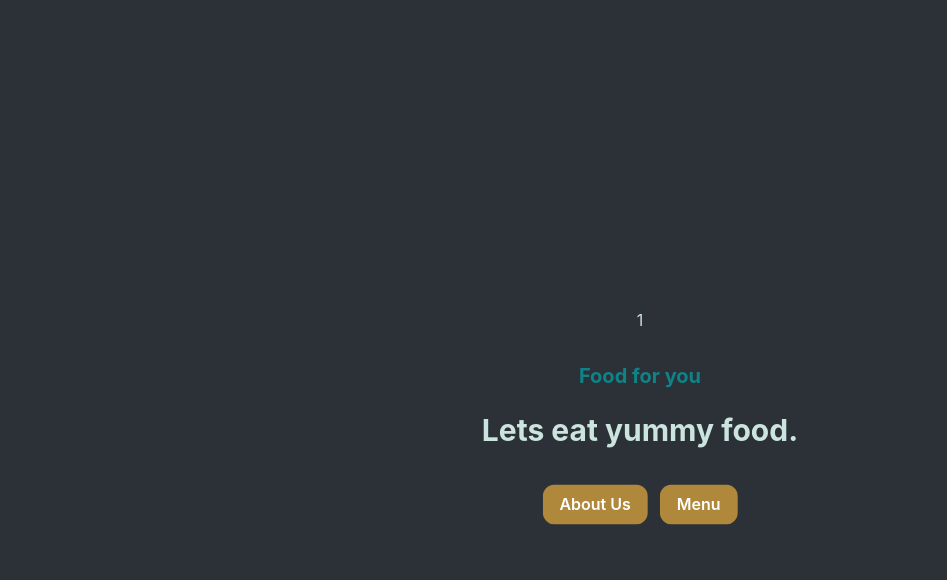
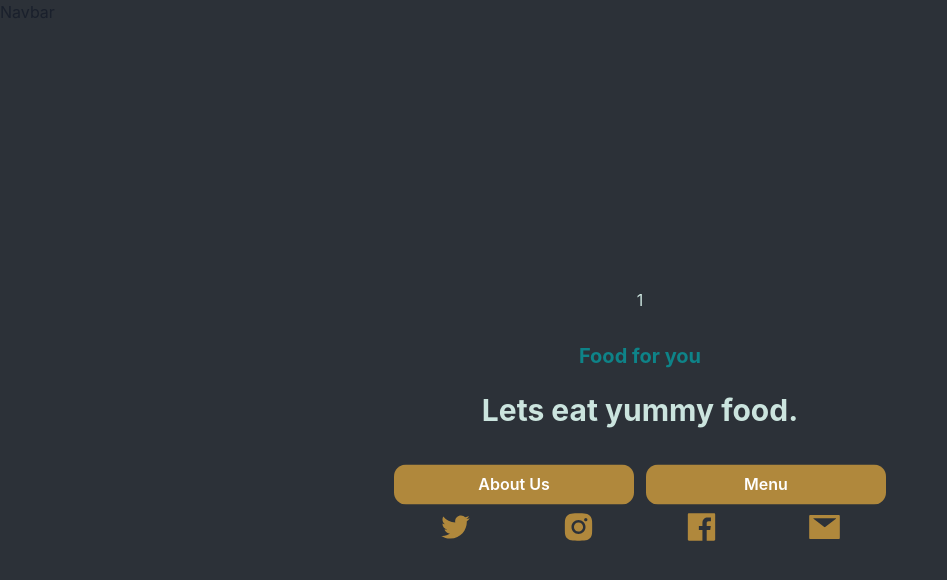
Before and after one commit to avinaash-sharma/restaurant-customer-page, a React (Vite) app: page /welcome/1 in a window 1280 px wide. Shown: the top 580 px of the page, without its empty margins (0-947 px from the left). Built offline with nearby package versions, Linux system fonts and the light colour scheme.

Commit message:
routing simplified

```diff
--- a/src/App.jsx
+++ b/src/App.jsx
@@ -1,11 +1,13 @@
 import { Container, useColorModeValue } from "@chakra-ui/react";
 import "./App.css";
 import { Routes, Route } from "react-router-dom";
+import Navbar from "./components/commonComponents/Navbar.jsx";
 import Welcome from "./components/screens/client/Welcome";
 
 function App() {
   return (
     <div className="App">
+    <Navbar />
       <Container maxW="container.sm">
         <div bg={useColorModeValue("gray.50", "gray.800")}>
           <Routes>
--- /dev/null
+++ b/src/components/commonComponents/socialLink/SocialLinks.jsx
@@ -0,0 +1,18 @@
+import { Box, Text } from "@chakra-ui/react";
+import React from "react";
+import { AiOutlineTwitter, AiFillInstagram, AiFillFacebook, AiFillMail } from "react-icons/ai";
+
+const SocialLinks = () => {
+  return (
+    <div>
+      <div className="socialLinksContainer">
+        <AiOutlineTwitter color="#B0883C" size="35" />
+        <AiFillInstagram  color="#B0883C" size="35"/>
+        <AiFillFacebook  color="#B0883C" size="35"/>
+        <AiFillMail  color="#B0883C" size="35"/>
+      </div>
+    </div>
+  );
+};
+
+export default SocialLinks;
--- /dev/null
+++ b/src/components/commonComponents/socialLink/index.jsx
@@ -0,0 +1,8 @@
+import React from "react";
+import SocialLinks from "./SocialLinks.jsx";
+import "./styles.css";
+// import Welcome from "./Welcome";
+
+const index = () => {return <SocialLinks />};
+
+export default index;
--- /dev/null
+++ b/src/components/commonComponents/socialLink/styles.css
@@ -0,0 +1,7 @@
+.socialLinksContainer{
+    display: flex;
+    flex: 1;
+    flex-direction: row;
+    padding-top: 5px;
+    justify-content: space-around;
+}
--- a/src/components/screens/client/Welcome/Welcome.jsx
+++ b/src/components/screens/client/Welcome/Welcome.jsx
@@ -1,38 +1,65 @@
-import {   Text,  Heading,  Button,  Stack,  AbsoluteCenter, Center } from "@chakra-ui/react";
+import {
+  Text,
+  Heading,
+  Button,
+  Stack,
+  AbsoluteCenter,
+  Center,
+  useBreakpointValue,
+} from "@chakra-ui/react";
 import React from "react";
-import { SiFoodpanda } from 'react-icons/si';
-import { MdFastfood } from 'react-icons/md';
+import { SiFoodpanda } from "react-icons/si";
+import { MdFastfood } from "react-icons/md";
 import { useParams } from "react-router";
-
-
+import SocialLinks from "../../../commonComponents/socialLink/index.jsx";
 
 const Welcome = () => {
   const params = useParams();
-  console.log("🚀 ~ file: Welcome.jsx:10 ~ Welcome ~ params:", params)
+  const buttonSize = useBreakpointValue(["sm", "md"]);
+  console.log("🚀 ~ file: Welcome.jsx:10 ~ Welcome ~ params:", params);
 
   return (
     <div>
-
       <AbsoluteCenter className="welcomeBody">
-    <Center padding={{base: 2, md: 4}}>{params.name === "FoodPanda" ? <SiFoodpanda color="#B0883C" size="40"/> : params.name === "FastFood" ? <MdFastfood color="white" size="40" /> : null}</Center>
-      <Stack spacing={{ base: '6', md: '8' }}>
-      <Center><Text color="primaryText">{params.name}</Text></Center>
-        <Stack spacing={{ base: '4', md: '5' }} align="center">
-          <Heading size={{ base: 'sm', md: 'md' }} color="secondaryText">Food for you</Heading>
-          <Text as='b' color="primaryText" maxW="2xl" textAlign="center" fontSize="3xl">
+        <Center padding={{ base: 2, md: 4 }}>
+          {params.name === "FoodPanda" ? (
+            <SiFoodpanda color="#B0883C" size="40" />
+          ) : params.name === "FastFood" ? (
+            <MdFastfood color="white" size="40" />
+          ) : null}
+        </Center>
+        <Stack spacing={{ base: "6", md: "8" }}>
+          <Center>
+            <Text color="primaryText">{params.name}</Text>
+          </Center>
+          <Stack spacing={{ base: "4", md: "5" }} align="center">
+            <Heading size={{ base: "sm", md: "md" }} color="secondaryText">
+              Food for you
+            </Heading>
+            <Text
+              as="b"
+              color="primaryText"
+              maxW="2xl"
+              textAlign="center"
+              fontSize="3xl"
+            >
               Lets eat yummy food.
             </Text>
           </Stack>
-        <Stack spacing="3" direction={{ base: 'column', sm: 'row' }} justify="center">
-          <Button variant="primary" size="md">
+          <Stack
+            spacing="3"
+            direction={{ base: "column", sm: "row" }}
+            justify="center"
+          >
+            <Button variant="primary" size={buttonSize} w={[300, 200, 60]}>
               About Us
             </Button>
-          <Button variant="primary" size="md">
+            <Button variant="primary" size={buttonSize} w={[300, 200, 60]}>
               Menu
             </Button>
-
           </Stack>
         </Stack>
+        <SocialLinks />
       </AbsoluteCenter>
 
     </div>
--- a/src/styles/theme/theme.js
+++ b/src/styles/theme/theme.js
@@ -62,7 +62,7 @@ import {
 
               _hover: {
                 backgroundColor: mode("brand.900")(props),
-                transform: 'scale(1.3)'
+                transform: 'scale(1.12)'
               },
 
               _active: {
```
Also changed, not shown: src/components/commonComponents/Navbar.jsx (renamed from src/components/commonComponents/Navbar.js). Lines whose indentation alone changed are shown as unchanged.
